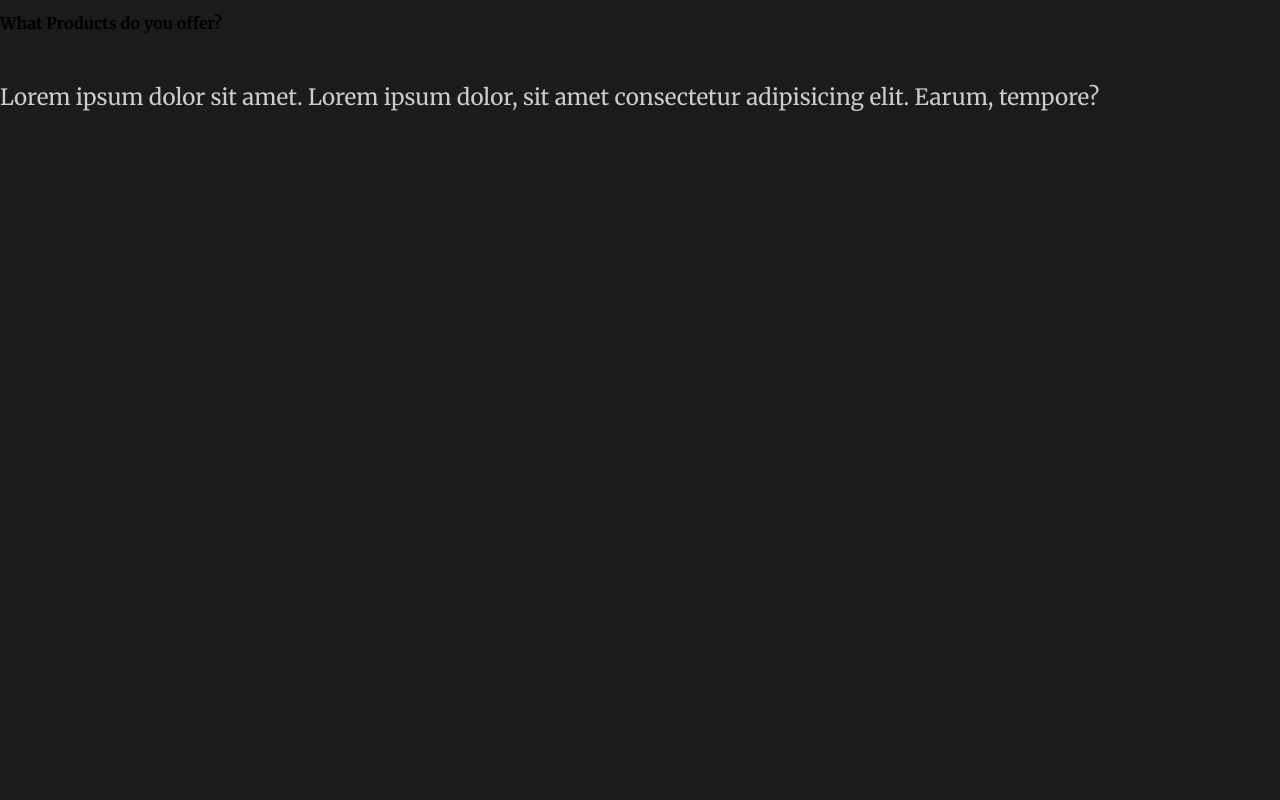
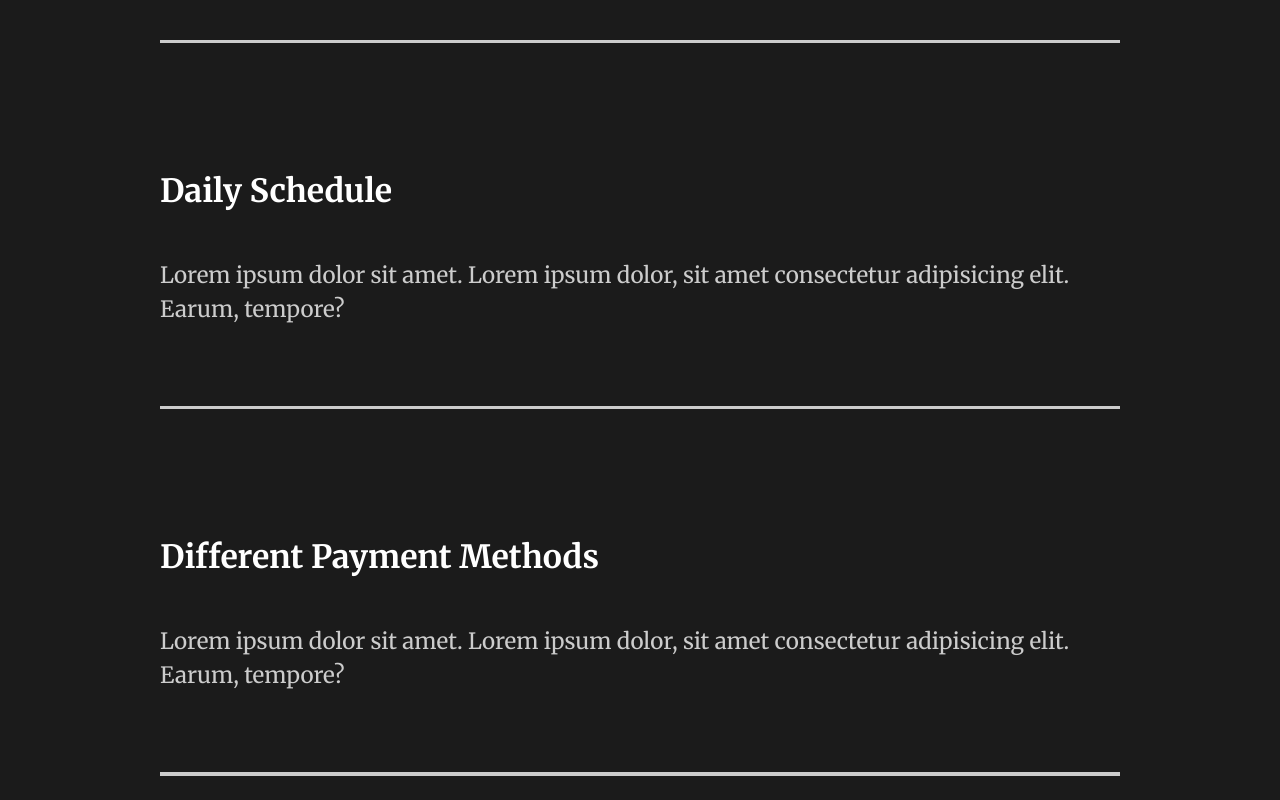
Before and after one commit to ryanc268/Website, a React (Create React App) app: page / in a window 1280 px wide. Shown: the part 2600-3400 px from the top of the page. Before the commit the page ends 2763 px from the top, so only its background shows below. Built offline with nearby package versions, Linux system fonts and the light colour scheme.

Commit message:
Styling FAQ Section

```diff
--- a/src/components/FaqSection.js
+++ b/src/components/FaqSection.js
@@ -1,8 +1,11 @@
 import React from "react";
+//Styles
+import styled from "styled-components";
+import { About } from "../styles";
 
 const FaqSection = () => {
   return (
-    <div className="faq">
+    <Faq>
       <h2>
         Any Questions <span>FAQ</span>
       </h2>
@@ -14,6 +17,7 @@
             adipisicing elit. Earum, tempore?
           </p>
         </div>
+        <div className="faq-line"></div>
       </div>
       <div className="question">
         <h4>Daily Schedule</h4>
@@ -23,6 +27,7 @@
             adipisicing elit. Earum, tempore?
           </p>
         </div>
+        <div className="faq-line"></div>
       </div>
       <div className="question">
         <h4>Different Payment Methods</h4>
@@ -32,6 +37,7 @@
             adipisicing elit. Earum, tempore?
           </p>
         </div>
+        <div className="faq-line"></div>
       </div>
       <div className="question">
         <h4>What Products do you offer?</h4>
@@ -41,9 +47,37 @@
             adipisicing elit. Earum, tempore?
           </p>
         </div>
+        <div className="faq-line"></div>
       </div>
-    </div>
+    </Faq>
   );
 };
 
+const Faq = styled(About)`
+  display: block;
+  span {
+    display: block;
+  }
+  h2 {
+    padding-bottom: 2rem;
+    font-weight: lighter;
+  }
+  .faq-line {
+    background: #cccccc;
+    height: 0.2rem;
+    margin: 2rem 0rem;
+    width: 100%;
+  }
+  .question {
+    padding: 3rem 0rem;
+    cursor: pointer;
+  }
+  .answer {
+    padding: 2rem 0rem;
+    p {
+      padding: 1rem 0rem;
+    }
+  }
+`;
+
 export default FaqSection;
--- a/src/components/GlobalStyle.js
+++ b/src/components/GlobalStyle.js
@@ -37,6 +37,7 @@
 }
 h4{
     font-weight: bold;
+    font-size: 2rem;
 }
 a{
     font-size: 1.1rem;
```
